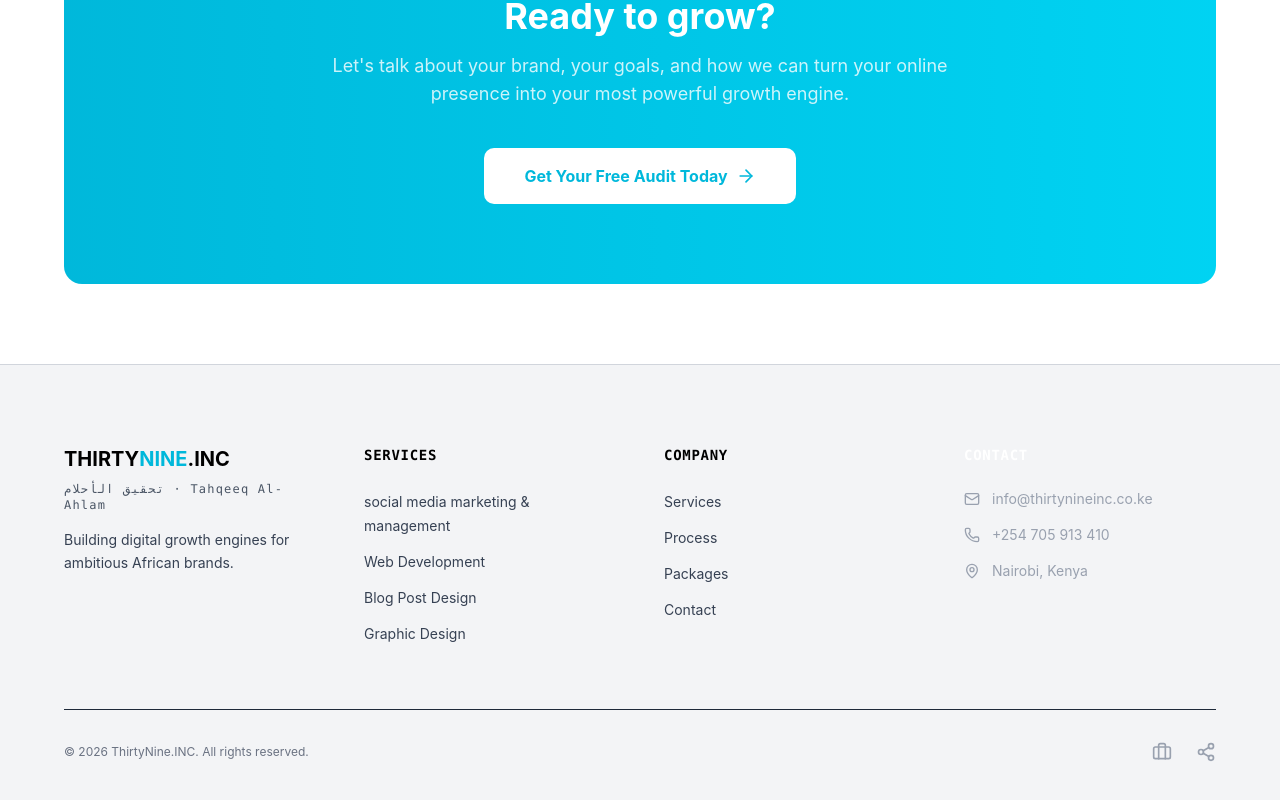
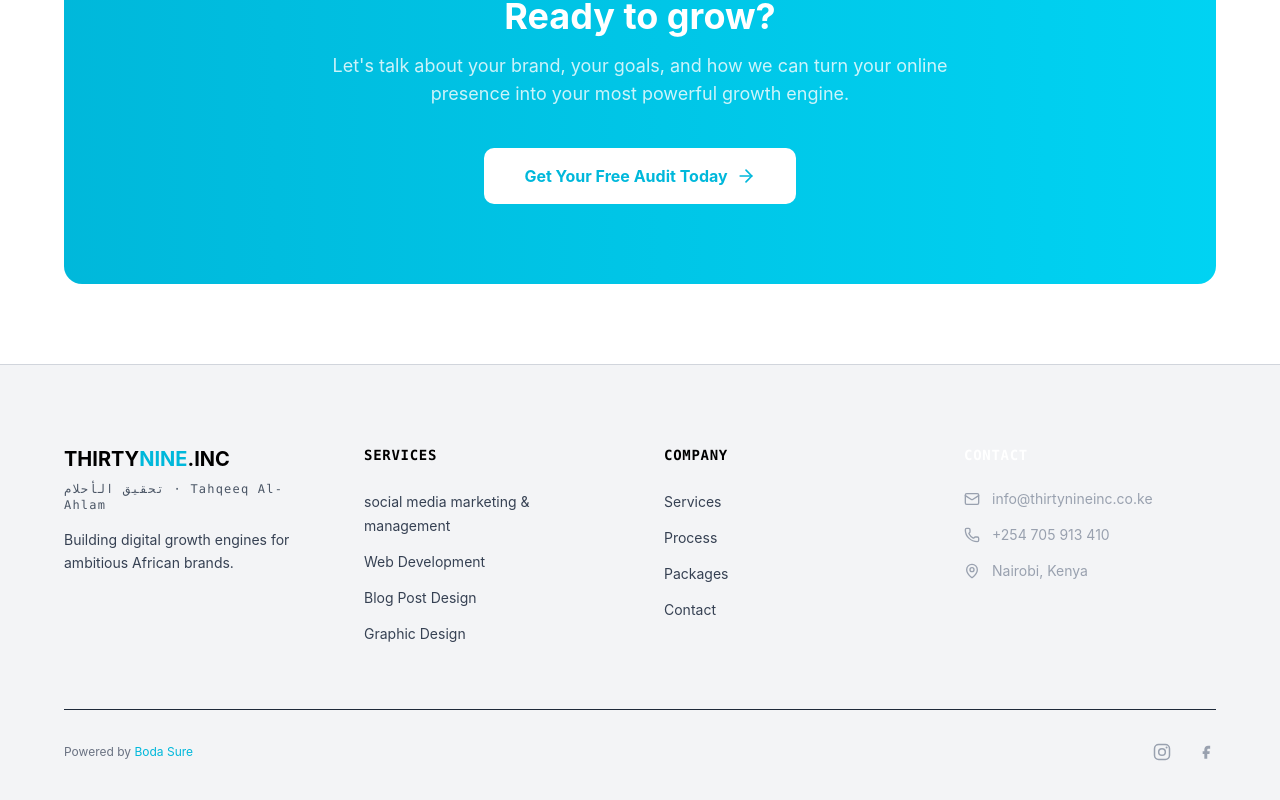
Before and after one commit to Mosesomo/thirtynine, a Next.js app: page / in a window 1280 px wide. Shown: the part 5652-6452 px from the top of the page. Built offline with nearby package versions, Linux system fonts and the light colour scheme.

Commit message:
social links

```diff
--- a/components/footer.tsx
+++ b/components/footer.tsx
@@ -1,13 +1,48 @@
 "use client";
 
+import type { SVGProps } from "react";
 import { motion } from "framer-motion";
-import { Mail, Phone, MapPin, Briefcase, Share2 } from "lucide-react";
+import { Mail, Phone, MapPin } from "lucide-react";
+
+function InstagramIcon(props: SVGProps<SVGSVGElement>) {
+  return (
+    <svg viewBox="0 0 24 24" aria-hidden="true" {...props}>
+      <rect x="3" y="3" width="18" height="18" rx="5" fill="none" stroke="currentColor" strokeWidth="1.8" />
+      <circle cx="12" cy="12" r="4" fill="none" stroke="currentColor" strokeWidth="1.8" />
+      <circle cx="17.5" cy="6.5" r="1.2" fill="currentColor" stroke="none" />
+    </svg>
+  );
+}
+
+function FacebookIcon(props: SVGProps<SVGSVGElement>) {
+  return (
+    <svg viewBox="0 0 24 24" aria-hidden="true" {...props}>
+      <path
+        d="M14.5 8H17V4.5h-2.5C11.9 4.5 10 6.4 10 9.1V11H8v3.5h2V20h3.5v-5.5h2.6L16.5 11h-3V9.3c0-.8.5-1.3 1.5-1.3Z"
+        fill="currentColor"
+      />
+    </svg>
+  );
+}
 
 export function Footer() {
   const handleScrollTo = (target: string) => {
     const element = document.querySelector(target);
     element?.scrollIntoView({ behavior: "smooth" });
   };
+
+  const socialLinks = [
+    {
+      href: "https://www.instagram.com/thirtynine.inc?stkn=bHJ0d3d0cWs1a243",
+      label: "Instagram",
+      icon: InstagramIcon,
+    },
+    {
+      href: "https://www.facebook.com/share/19o6etAxVF/",
+      label: "Facebook",
+      icon: FacebookIcon,
+    },
+  ];
 
   return (
     <footer className="bg-gray-100 dark:bg-gray-950 border-t border-gray-300 dark:border-gray-900 transition-colors duration-300">
@@ -113,25 +148,21 @@ export function Footer() {
         <div className="border-t border-gray-800 pt-8 mt-8">
           <div className="flex flex-col md:flex-row justify-between items-center gap-6">
             <div className="text-xs text-gray-500">
-              © 2026 ThirtyNine.INC. All rights reserved.
+              Powered by <a href="https://bodasure.com" target="_blank" rel="noreferrer" className="text-cyan-500 hover:text-cyan-400">Boda Sure</a>
             </div>
             <div className="flex gap-6">
-              {[
-                { icon: Briefcase, label: "LinkedIn" },
-                { icon: Share2, label: "Share" },
-              ].map((social, idx) => {
-                const Icon = social.icon;
-                return (
-                  <a
-                    key={idx}
-                    href="#"
-                    className="text-gray-400 hover:text-cyan-400 transition-colors"
-                    aria-label={social.label}
-                  >
-                    <Icon className="w-5 h-5" />
-                  </a>
-                );
-              })}
+              {socialLinks.map(({ href, label, icon: Icon }) => (
+                <a
+                  key={label}
+                  href={href}
+                  target="_blank"
+                  rel="noreferrer"
+                  className="text-gray-400 hover:text-cyan-400 transition-colors"
+                  aria-label={label}
+                >
+                  <Icon className="w-5 h-5" />
+                </a>
+              ))}
             </div>
           </div>
         </div>
```
Also changed, not shown: 1 other file (tests, documents, lock files or other folders).
